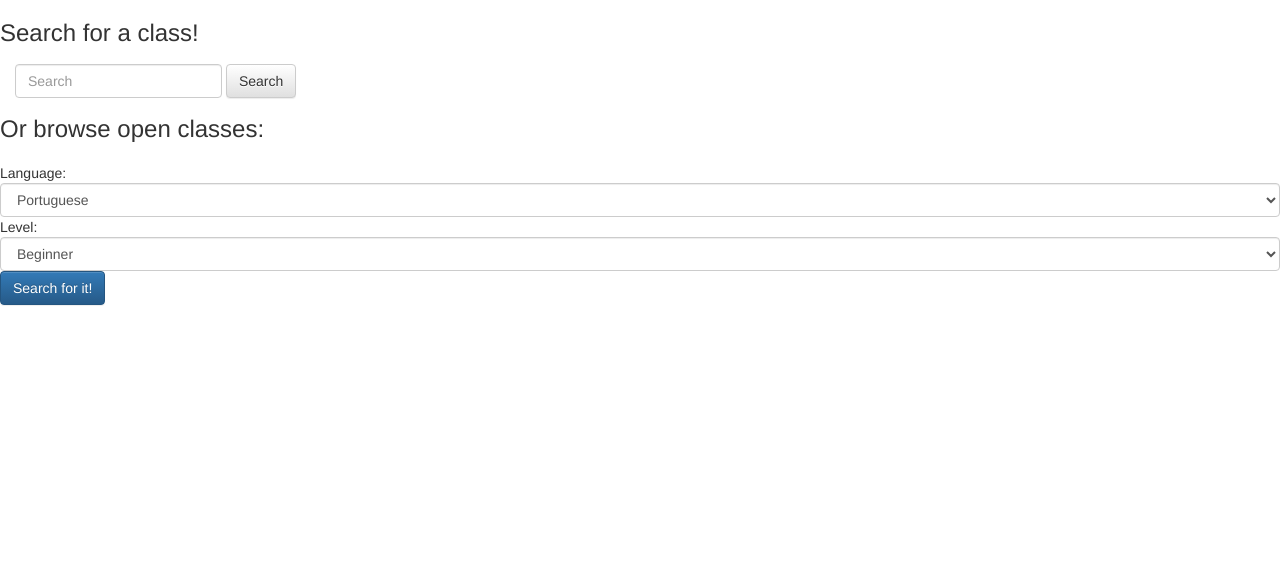
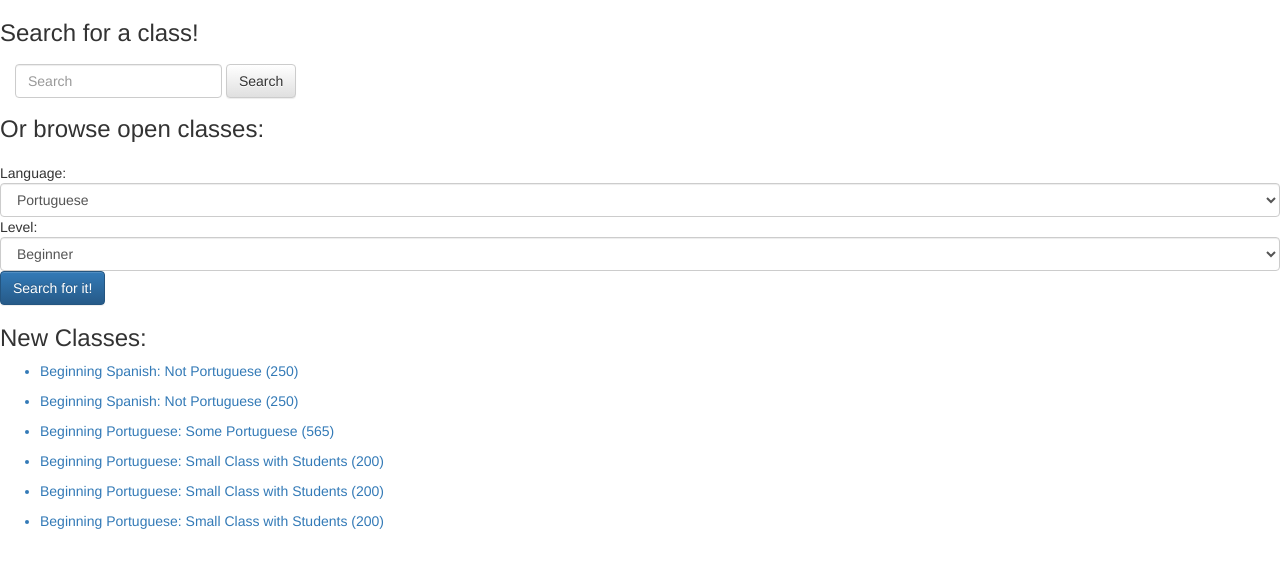
Before and after one commit to emilymorgado/Hackbright-Project, a Flask app: page /search in a window 1280 px wide. Shown: the top 568 px of the page. Run offline with Flask 2, Linux system fonts and the light colour scheme; data comes from the database, SQL or seed files in the repository; both versions use the stored data as it was after the commit; some libraries are stand-ins or nearby versions.

Commit message:
fixed more bugs, including rating renderings

```diff
--- a/server.py
+++ b/server.py
@@ -28,8 +28,9 @@ app.jinja_env.undefined = StrictUndefined
 
 
 @app.route('/')
-def search():
-    """Homepage is the Search page"""
+def welcome():
+    """Homepage welcomes and links to Login, Search, New Account pages"""
+
 
     return render_template("home.html")
 
@@ -194,13 +195,15 @@ def logout():
 def search_classes():
     """Search Box and browsing/parameters"""
 
+    new = Classroom.query.order_by(Classroom.create_date.desc()).limit(10).all()
+
     if session:
         user_email = db.session.query(User).filter(User.user_id == session["user_id"]).first()
         user_username = user_email.username
 
-        return render_template('search.html', user_username=user_username)
+        return render_template('search.html', user_username=user_username, new=new)
 
-    return render_template('search.html', user_username=None)
+    return render_template('search.html', user_username=None, new=new)
 
 
 
@@ -279,6 +282,10 @@ def class_info(url_id):
     startdate = returned_classes.start_date.strftime("%b %d, %Y")
     enddate = returned_classes.end_date.strftime("%b %d, %Y")
 
+    rate_format = returned_classes.rating
+    rate_format = "%.1f" % rate_format
+    print "BEAVERS RULE!!!!", rate_format
+
 
     if session.get("user_id"):
 
@@ -289,20 +296,20 @@ def class_info(url_id):
             print "if student, class: "
             print returned_classes.class_id
 
-            return render_template("class-info.html", returned_classes=returned_classes, url_id=url_id,
-                                                    all_class=all_class, logged_in=logged_in, starttime=starttime,
-                                                    endtime=endtime, startdate=startdate, enddate=enddate, days_split=days_split)
+            return render_template("class-info.html", returned_classes=returned_classes, url_id=url_id, all_class=all_class,
+                                                    logged_in=logged_in, starttime=starttime, endtime=endtime, rate_format=rate_format,
+                                                    startdate=startdate, enddate=enddate, days_split=days_split)
 
         else:
             print "if teacher, class: ", returned_classes.class_id
-            return render_template("class-info-teacher.html", returned_classes=returned_classes, url_id=url_id,
-                                                            all_class=all_class, logged_in=logged_in, starttime=starttime,
-                                                            endtime=endtime, startdate=startdate, enddate=enddate, days_split=days_split)
+            return render_template("class-info-teacher.html", returned_classes=returned_classes, url_id=url_id, all_class=all_class,
+                                                            logged_in=logged_in, starttime=starttime, endtime=endtime, startdate=startdate,
+                                                            enddate=enddate, days_split=days_split, rate_format=rate_format)
 
 
-    return render_template("class-info.html", returned_classes=returned_classes, url_id=url_id,
-                                                            all_class=all_class, logged_in=None, starttime=starttime,
-                                                            endtime=endtime, startdate=startdate, enddate=enddate, days_split=days_split)
+    return render_template("class-info.html", returned_classes=returned_classes, url_id=url_id, all_class=all_class,
+                                                logged_in=None, starttime=starttime, endtime=endtime, startdate=startdate,
+                                                enddate=enddate, days_split=days_split, rate_format=rate_format)
 
 
 
--- a/templates/search.html
+++ b/templates/search.html
@@ -64,13 +64,25 @@
   </div>
 </form>
 
+<form>
   <div>
     {% if user_username %}
-      <a href="/profile/{{ user_username }}"<button id="return-profile" class="btn btn-primary">Return to profile</button>
+      <a href="/profile/{{ user_username }}"<button id="return-profile" class="btn btn-primary">Return to profile</button></a>
     {% endif %}
   </div>
+</form>
 
 
+<div>
+  <h3>New Classes:</h3>
+
+  {% for n in new %}
+  <ul>
+    <a href="/class-info/{{ n.class_id }}"><li>{{ n.level }} {{ n.language }}: {{ n.class_name }} ({{ n.cost }})</li></a>
+  </ul>
+  {% endfor %}
+
+</div>
 
 
  <!--  <div>
```
Also changed, not shown: templates/class-info.html (+6 -5 lines), templates/enrolled-in.html (+7 -7 lines), classfinder.db.
